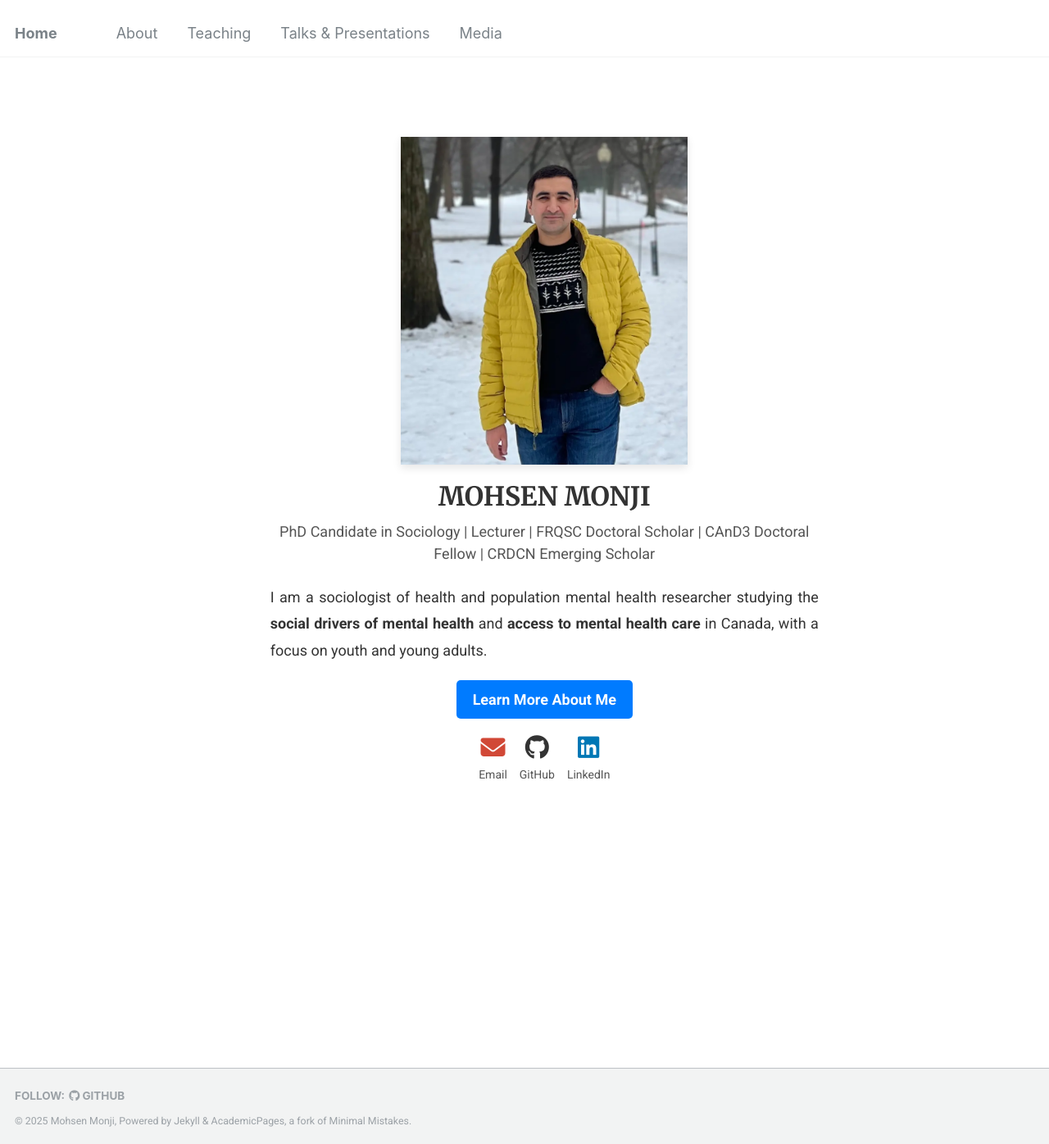
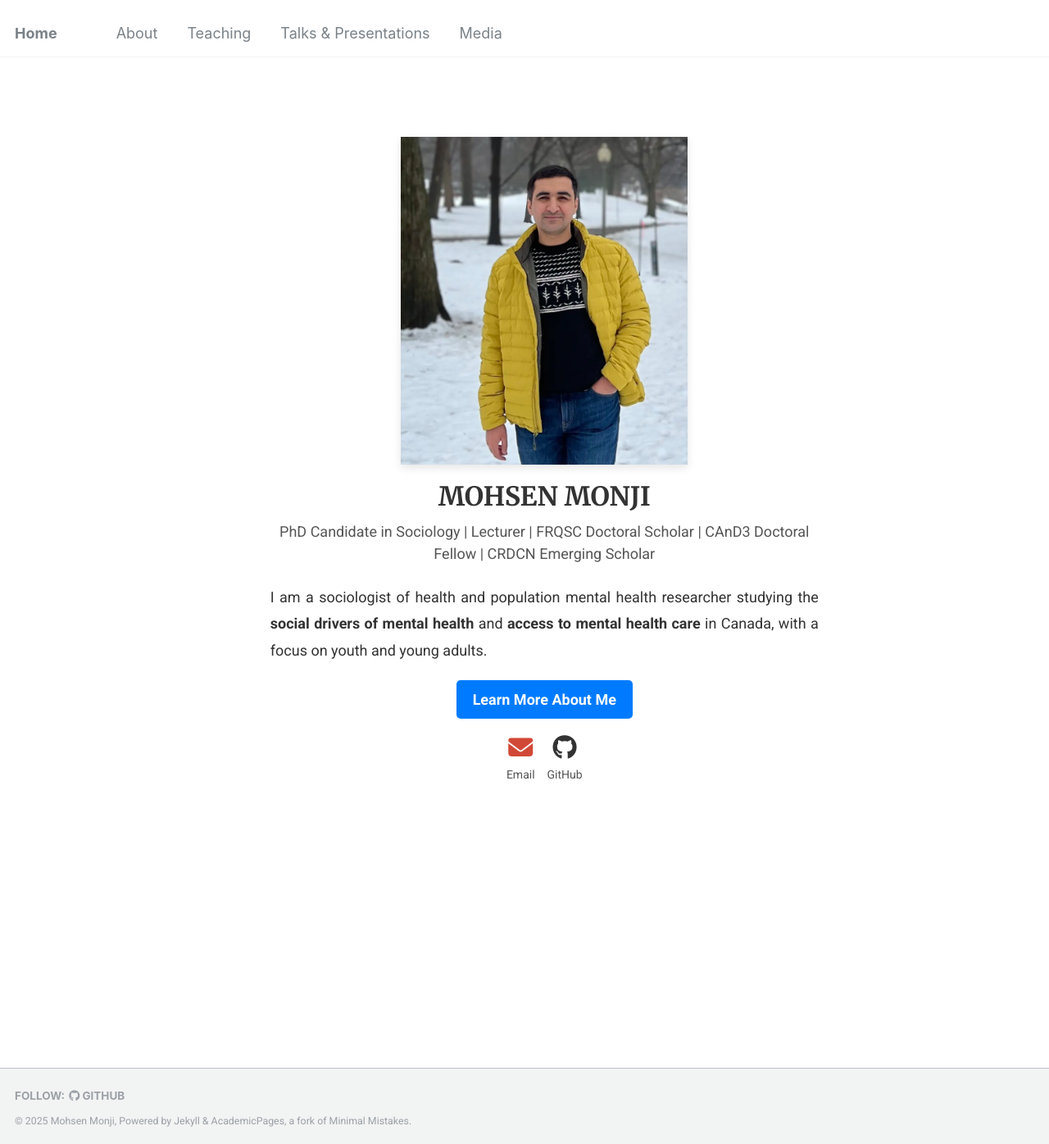
Before and after one commit to Mohsnmonji/mohsnmonji.github.io, a Jekyll site: the page built from _pages/front.md, in a window 1280 px wide and 1396 px high. Shown: the whole window at 82% size. Built offline with Jekyll 4.4.1, drawn with Linux system fonts in a browser that asks for light colours.

Commit message:
Update front.md

```diff
--- a/_pages/front.md
+++ b/_pages/front.md
@@ -38,24 +38,17 @@ hide_avatar: true
   </div>
 
   <!-- Social Media Links -->
-  <div style="display: flex; justify-content: center; gap: 15px; margin-bottom: 20px;">
-    <div style="text-align: center;">
-      <a href="mailto:mohsen.monji@concordia.ca" target="_blank" style="text-decoration: none;">
-        <i class="fas fa-envelope" style="color: #D14836; font-size: 30px;"></i><br>
-        <span style="font-size: 14px; color: #555;">Email</span>
-      </a>
-    </div>
-    <div style="text-align: center;">
-      <a href="https://github.com/Mohsnmonji" target="_blank" style="text-decoration: none;">
-        <i class="fab fa-github" style="color: #333; font-size: 30px;"></i><br>
-        <span style="font-size: 14px; color: #555;">GitHub</span>
-      </a>
-    </div>
-    <div style="text-align: center;">
-      <a href="https://www.linkedin.com/in/mohsen-monji-0a3a37269" target="_blank" style="text-decoration: none;">
-        <i class="fab fa-linkedin" style="color: #0077B5; font-size: 30px;"></i><br>
-        <span style="font-size: 14px; color: #555;">LinkedIn</span>
-      </a>
-    </div>
+<div style="display: flex; justify-content: center; gap: 15px; margin-bottom: 20px;">
+  <div style="text-align: center;">
+    <a href="mailto:mohsen.monji@concordia.ca" target="_blank" style="text-decoration: none;">
+      <i class="fas fa-envelope" style="color: #D14836; font-size: 30px;"></i><br>
+      <span style="font-size: 14px; color: #555;">Email</span>
+    </a>
+  </div>
+  <div style="text-align: center;">
+    <a href="https://github.com/Mohsnmonji" target="_blank" style="text-decoration: none;">
+      <i class="fab fa-github" style="color: #333; font-size: 30px;"></i><br>
+      <span style="font-size: 14px; color: #555;">GitHub</span>
+    </a>
   </div>
 </div>
```
